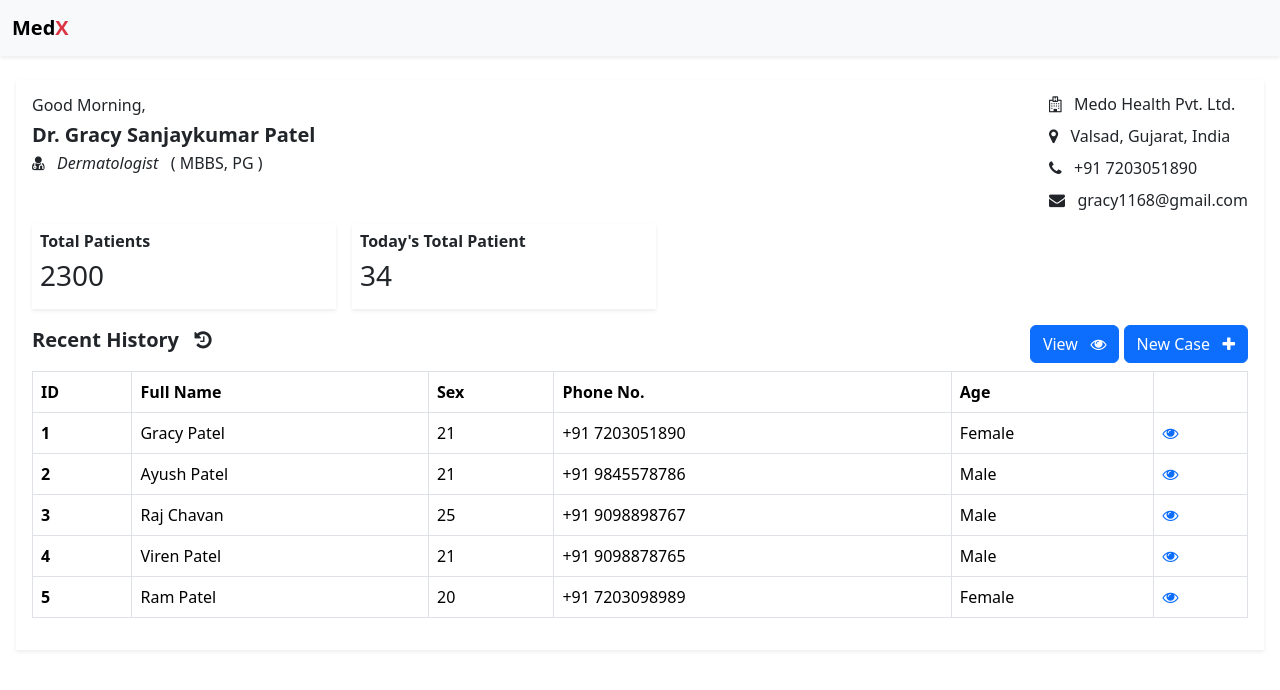
After one commit to gracyspatel/medx, a Django app: page / in a window 1280 px wide. The commit adds this page. Shown: the top 690 px of the page. Run offline with Django 3.2, Linux system fonts and the light colour scheme; some libraries are stand-ins or nearby versions.

Commit message:
ui-components

```diff
--- a/base/templates/base/home.html
+++ b/base/templates/base/home.html
@@ -0,0 +1,62 @@
+{% extends 'layout.html' %}
+
+{% block body %}
+    <div class="shadow-sm p-3 d-flex flex-column overflow-hidden">
+        <div class="d-flex justify-content-between">
+            <div class="mb-3">
+                <h6>Good Morning,</h6>
+                <h5><b>Dr. Gracy Sanjaykumar Patel</b></h5>
+                <p class="lh-1"><i class="fa fa-user-md"></i> <i> &nbsp; Dermatologist &nbsp; </i>( MBBS, PG ) </p>
+            </div>
+            <div class="d-flex flex-column justify-content-startend text-start">
+                <p class="lh-1"><i class="fa fa-hospital-o"></i> &nbsp; Medo Health Pvt. Ltd.</p>
+                <p class="lh-1"><i class="fa fa-map-marker"></i> &nbsp; Valsad, Gujarat, India</p>
+                <p class="lh-1"><i class="fa fa-phone"></i> &nbsp; +91 7203051890</p>
+                <p class="lh-1"><i class="fa fa-envelope"></i> &nbsp; gracy1168@gmail.com</p>
+            </div>
+        </div>
+        <div class="d-flex gap-3 ">
+            <div class="w-25 shadow-sm p-2">
+                <h6><b>Total Patients</b></h6>
+                <h3>2300</h3>
+            </div>
+            <div class="w-25 shadow-sm p-2">
+                <h6><b>Today's Total Patient</b></h6>
+                <h3>34</h3>
+            </div>
+        </div>
+        <div class="mt-3 mb-2 d-flex align-items-center justify-content-between">
+            <h5><b>Recent History &nbsp; <i class="fa fa-history"></i></b></h5>
+            <div>
+                <a class="btn btn-primary" href={% url 'patient-details' %}>View &nbsp; <i class="fa fa-eye"></i></a>
+                <button class="btn btn-primary">New Case &nbsp; <i class="fa fa-plus"></i></button>
+            </div>
+        </div>
+        <div>
+            <table class="table table-responsive table-bordered table-hover " style="overflow-x:hidden;overflow-y:auto;">
+                <thead>
+                  <tr>
+                    <th scope="col">ID</th>
+                    <th scope="col">Full Name</th>
+                    <th scope="col">Sex</th>
+                    <th scope="col">Phone No.</th>
+                    <th scope="col">Age</th>
+                    <th scope="col"></th>
+                  </tr>
+                </thead>
+                <tbody>
+                    {% for patient in patients_details %}
+                        <tr>
+                            <th scope="row">{{patient.patient_id}}</th>
+                            <td>{{patient.patient_name}}</td>
+                            <td>{{patient.patient_age}}</td>
+                            <td>+91 {{patient.patient_phone}}</td>
+                            <td>{{patient.patient_sex}}</td>
+                            <td><a href={% url 'patient' patient.patient_id %}><i class="fa fa-eye"></i></a></td>
+                        </tr>
+                    {% endfor %}
+                </tbody>
+              </table>
+        </div>
+    </div>
+{% endblock %}
--- /dev/null
+++ b/base/urls.py
@@ -0,0 +1,8 @@
+from django.urls import path
+from . import views
+
+urlpatterns = [
+    path('',views.main,name="patient-details"),
+    path('patient-details/',views.patients_list,name="patient-details"),
+    path('patient/<int:id>/',views.patient_details,name="patient")
+]
--- a/base/views.py
+++ b/base/views.py
@@ -1,3 +1,76 @@
 from django.shortcuts import render
 
+# dummy data
+patient_table = [
+    {
+        "patient_id":1,
+        "patient_name":"Gracy Patel",
+        "patient_age":21,
+        "patient_phone":7203051890,
+        "patient_sex":"Female",
+    },
+    {
+        "patient_id":2,
+        "patient_name":"Ayush Patel",
+        "patient_age":21,
+        "patient_phone":9845578786,
+        "patient_sex":"Male",
+    },
+    {
+        "patient_id":3,
+        "patient_name":"Raj Chavan",
+        "patient_age":25,
+        "patient_phone":9098898767,
+        "patient_sex":"Male",
+    },
+    {
+        "patient_id":4,
+        "patient_name":"Viren Patel",
+        "patient_age":21,
+        "patient_phone":9098878765,
+        "patient_sex":"Male",
+    },
+    {
+        "patient_id":5,
+        "patient_name":"Ram Patel",
+        "patient_age":20,
+        "patient_phone":7203098989,
+        "patient_sex":"Female",
+    },
+    {
+        "patient_id":6,
+        "patient_name":"Vini Tandel",
+        "patient_age":20,
+        "patient_phone":7767656543,
+        "patient_sex":"Female",
+    },
+    {
+        "patient_id":7,
+        "patient_name":"Piper Grey",
+        "patient_age":21,
+        "patient_phone":7767689890,
+        "patient_sex":"Male",
+    },
+    {
+        "patient_id":8,
+        "patient_name":"Sagar Patel",
+        "patient_age":24,
+        "patient_phone":99898878765,
+        "patient_sex":"Male",
+    }
+]
+
 # Create your views here.
+def main(request):
+    return render(request,'base/home.html',context={"patients_details":patient_table[0:5]})
+
+def patients_list(request):
+    return render(request,'base/patient-details.html',context={"patients_details":patient_table})
+
+def patient_details(request,id):
+    patient = None
+    for i in patient_table:
+        if i['patient_id'] == int(id):
+            patient = i
+    # patient = patient_details.objects.get(id=id)
+    return render(request,'base/patient.html',context={"patient_detail":patient})
--- a/medx/urls.py
+++ b/medx/urls.py
@@ -14,8 +14,9 @@ Including another URLconf
     2. Add a URL to urlpatterns:  path('blog/', include('blog.urls'))
 """
 from django.contrib import admin
-from django.urls import path
+from django.urls import path,include
 
 urlpatterns = [
     path('admin/', admin.site.urls),
+    path('',include('base.urls'))
 ]
--- /dev/null
+++ b/templates/components/_navbar.html
@@ -0,0 +1,7 @@
+<nav class="navbar bg-body-tertiary shadow-sm">
+    <div class="container-fluid">
+      <a class="navbar-brand" href="#">
+        <b>Med<span class="text-danger">X</span></b>
+      </a>
+    </div>
+</nav>
--- a/templates/layout.html
+++ b/templates/layout.html
@@ -9,13 +9,14 @@
 
         <!-- bootstrap import   -->
         <link href="https://cdn.jsdelivr.net/npm/bootstrap@5.3.0-alpha3/dist/css/bootstrap.min.css" rel="stylesheet" integrity="sha384-KK94CHFLLe+nY2dmCWGMq91rCGa5gtU4mk92HdvYe+M/SXH301p5ILy+dN9+nJOZ" crossorigin="anonymous">
+        <link rel="stylesheet" href="https://cdnjs.cloudflare.com/ajax/libs/font-awesome/4.7.0/css/font-awesome.min.css">
         <script src="https://cdn.jsdelivr.net/npm/bootstrap@5.3.0-alpha3/dist/js/bootstrap.bundle.min.js" integrity="sha384-ENjdO4Dr2bkBIFxQpeoTz1HIcje39Wm4jDKdf19U8gI4ddQ3GYNS7NTKfAdVQSZe" crossorigin="anonymous"></script>
         <script type="text/javascript" src="Scripts/jquery-2.1.1.min.js"></script>
         <script type="text/javascript" src="Scripts/bootstrap.min.js"></script>
     </head>
     <body>
         {% include 'components\_navbar.html' %}
-        <div>
+        <div class="mt-2 p-3 d-flex flex-column overflow-hidden h-100 w-100">
         {% block body %} {% endblock %}
         </div>
     </body>
```
Also changed, not shown: base/templates/base/patient-details.html (added, +40 -0 lines), base/templates/base/patient.html (added, +13 -0 lines), templates/components/navbar.html (deleted, +0 -7 lines).
